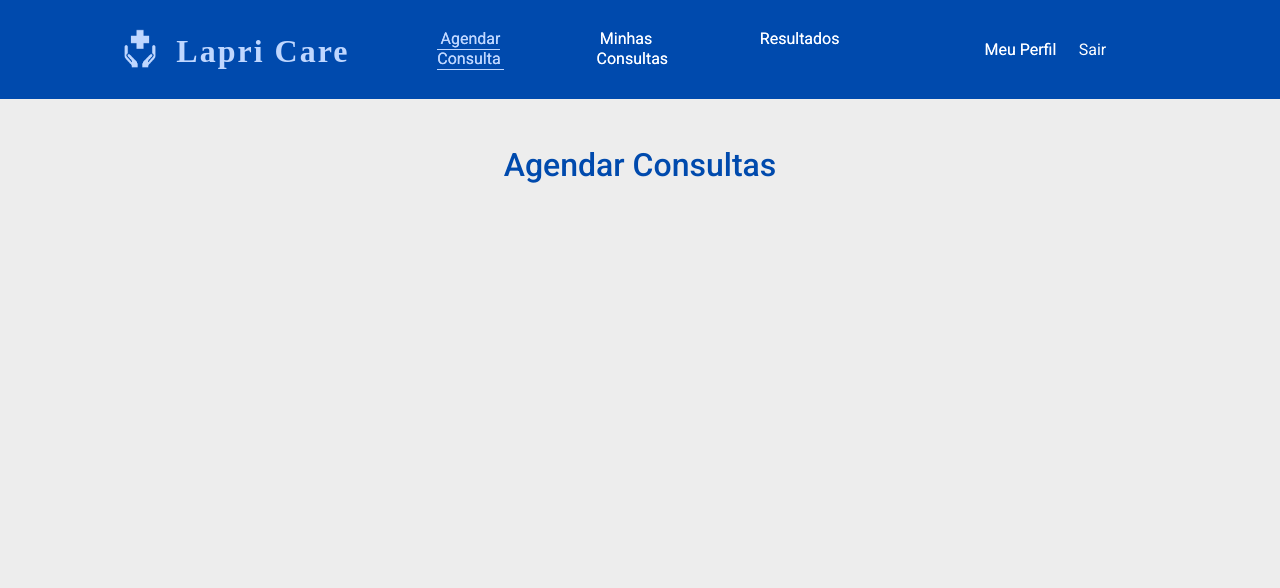
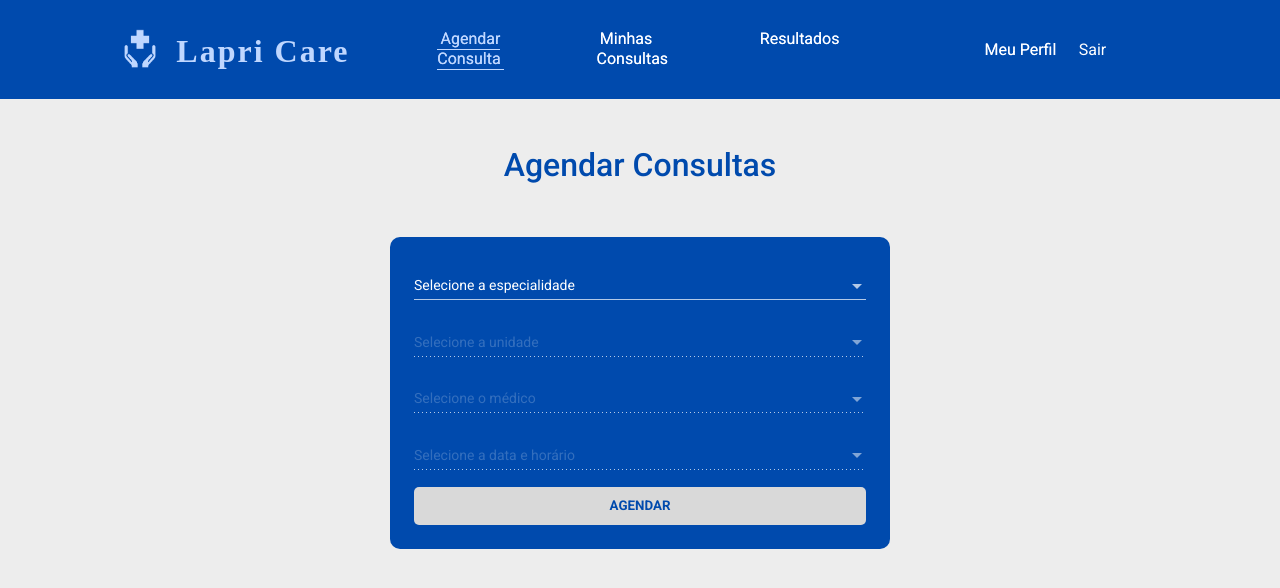
Before and after one commit to PedroBoscachi/Projeto-WEB, an Angular app in the folder Clinica/frontend/clinica/: page /agendar-exame in a window 1280 px wide. Shown: the top 588 px of the page. Built offline with nearby package versions, Linux system fonts and the light colour scheme; a web font is replaced by a local one; what ngx-mask would draw is missing.

Commit message:
feat:form

```diff
--- a/Clinica/frontend/clinica/src/app/app.module.ts
+++ b/Clinica/frontend/clinica/src/app/app.module.ts
@@ -22,7 +22,8 @@ import { MySchedulesComponent } from './pages/my-consultation/my-schedules.compo
 import { MyProfileComponent } from './pages/my-profile/my-profile.component';
 import { NotFoundComponent } from './pages/not-found/not-found.component';
 import { MatCardModule } from '@angular/material/card';
-import {MatDividerModule} from '@angular/material/divider';
+import { MatDividerModule } from '@angular/material/divider';
+import { MatSelectModule } from '@angular/material/select';
 import { CommonModule } from '@angular/common';
 
 export const options: Partial<null | IConfig> | (() => Partial<IConfig>) = null;
@@ -57,6 +58,7 @@ export const options: Partial<null | IConfig> | (() => Partial<IConfig>) = null;
     ReactiveFormsModule,
     NgxMaskModule.forRoot(),
     CommonModule,
+    MatSelectModule,
   ],
   providers: [],
   bootstrap: [AppComponent],
--- /dev/null
+++ b/Clinica/frontend/clinica/src/app/models/Doctor.ts
@@ -0,0 +1,7 @@
+export interface IDoctor {
+  name: string;
+  speciality: string;
+  local: string;
+  schedule: string[];
+  consultingPrice: number;
+}
--- a/Clinica/frontend/clinica/src/app/pages/schedule-exam/schedule-exam.component.css
+++ b/Clinica/frontend/clinica/src/app/pages/schedule-exam/schedule-exam.component.css
@@ -4,3 +4,46 @@ span {
   font-size: 2rem;
   margin-top: 2rem;
 }
+
+.form-wrapper {
+  display: flex;
+  flex-direction: column;
+  background-color: #004aad;
+  padding: 1.5rem;
+  border-radius: 10px;
+  width: clamp(300px, 80vw + 1rem, 500px);
+}
+
+input,
+label,
+select,
+option,
+optgroup {
+  color: #004aad !important;
+  font-size: 1rem !important;
+  border-bottom-color: #004aad !important;
+}
+.mat-form-field-infix {
+  color: #004aad !important;
+  font-size: 1rem !important;
+  border-bottom-color: #004aad !important;
+}
+
+.disabled {
+  opacity: 0.2;
+}
+
+.active {
+  opacity: 1;
+}
+
+.btn-schedule {
+  padding: 0.7rem 1.2rem;
+  min-height: 30px;
+  background-color: #d9d9d9;
+  font-weight: bold;
+  border: 0;
+  color: #004aad;
+  border-radius: 5px;
+  text-transform: uppercase;
+}
--- a/Clinica/frontend/clinica/src/app/pages/schedule-exam/schedule-exam.component.html
+++ b/Clinica/frontend/clinica/src/app/pages/schedule-exam/schedule-exam.component.html
@@ -1,3 +1,82 @@
 <div class="container">
   <h2 class="titulo">Agendar Consultas</h2>
+  <form class="form-wrapper" [formGroup]="form">
+    <mat-form-field color="accent">
+      <mat-label>Selecione a especialidade</mat-label>
+      <mat-select
+        name="speciality"
+        color="accent"
+        [(value)]="selectedSpeciality"
+      >
+        <mat-option></mat-option>
+        <mat-option
+          *ngFor="let speciality of specialities"
+          [value]="speciality"
+          >{{ speciality }}</mat-option
+        >
+      </mat-select>
+    </mat-form-field>
+
+    <mat-form-field>
+      <mat-label [ngClass]="selectedSpeciality == '' ? 'disabled' : 'active'" l
+        >Selecione a unidade</mat-label
+      >
+      <mat-select
+        [disabled]="selectedSpeciality == ''"
+        color="accent"
+        [(value)]="selectedLocal"
+      >
+        <mat-option></mat-option>
+        <mat-option *ngFor="let address of addresses" [value]="address">{{
+          address
+        }}</mat-option>
+      </mat-select>
+    </mat-form-field>
+
+    <mat-form-field>
+      <mat-label [ngClass]="selectedLocal == '' ? 'disabled' : 'active'"
+        >Selecione o médico</mat-label
+      >
+      <mat-select
+        color="accent"
+        [disabled]="selectedLocal == ''"
+        [(value)]="selectedDoctor"
+      >
+        <mat-option></mat-option>
+
+        <mat-option
+          *ngFor="
+            let doctor of filterDoctorsBySpeciality(
+              selectedSpeciality,
+              selectedLocal
+            )
+          "
+          [value]="doctor"
+          >{{ doctor.name }}</mat-option
+        >
+      </mat-select>
+    </mat-form-field>
+    <mat-form-field>
+      <mat-label [ngClass]="selectedDoctor.name == '' ? 'disabled' : 'active'"
+        >Selecione a data e horário</mat-label
+      >
+      <mat-select
+        color="accent"
+        [disabled]="selectedDoctor.name == ''"
+        [(value)]="selectedSchedule"
+      >
+        <mat-option></mat-option>
+
+        <div *ngFor="let doctor of findDoctor()">
+          <mat-option
+            *ngFor="let schedule of doctor.schedule"
+            [value]="schedule"
+          >
+            {{ schedule }}
+          </mat-option>
+        </div>
+      </mat-select>
+    </mat-form-field>
+    <button class="btn-schedule">Agendar</button>
+  </form>
 </div>
--- a/Clinica/frontend/clinica/src/app/pages/schedule-exam/schedule-exam.component.ts
+++ b/Clinica/frontend/clinica/src/app/pages/schedule-exam/schedule-exam.component.ts
@@ -1,4 +1,6 @@
 import { Component, OnInit } from '@angular/core';
+import { FormBuilder } from '@angular/forms';
+import { IDoctor } from 'src/app/models/Doctor';
 
 @Component({
   selector: 'app-schedule-exam',
@@ -6,12 +8,175 @@ import { Component, OnInit } from '@angular/core';
   styleUrls: ['./schedule-exam.component.css'],
 })
 export class ScheduleExamComponent implements OnInit {
-  items: string[] = ['Lucas', 'Maria', 'Isabela'];
-  constructor() {}
+  specialities = [
+    'Dermatologia',
+    'Neurologia',
+    'Cardiologia',
+    'Ortopedia',
+    'Oftalmologia',
+  ];
+  addresses = ['Av. Paulista, 820', 'Av. Brigadeiro Faria Lima, 1200'];
 
-  ngOnInit(): void {}
+  doctors: IDoctor[] = [
+    {
+      name: 'Lucas Namekusa',
+      speciality: 'Dermatologia',
+      local: 'Av. Paulista, 820',
+      consultingPrice: 250,
+      schedule: [
+        '05/12/2022 12:30',
+        '05/12/2022 17:20',
+        '06/12/2022 10:30',
+        '08/12/2022 13:00',
+      ],
+    },
+    {
+      name: 'Pedro Yachura',
+      speciality: 'Dermatologia',
+      local: 'Av. Brigadeiro Faria Lima, 1200',
+      consultingPrice: 180,
+      schedule: ['05/12/2022 12:00', '05/12/2022 17:00', '10/12/2022 19:00'],
+    },
+    {
+      name: 'Rodrigo Martinelii',
+      speciality: 'Dermatologia',
+      local: 'Av. Paulista, 820',
+      consultingPrice: 150,
+      schedule: ['05/12/2022 12:00', '05/12/2022 17:00', '16/12/2022 11:30'],
+    },
+    {
+      name: 'Iuri Mashiro',
+      speciality: 'Neurologia',
+      local: 'Av. Brigadeiro Faria Lima, 1200',
+      consultingPrice: 350,
+      schedule: ['05/12/2022 10:30', '05/12/2022 13:00', '12/12/2022 12:30'],
+    },
+    {
+      name: 'Alisson Stroid',
+      speciality: 'Neurologia',
+      local: 'Av. Brigadeiro Faria Lima, 1200',
+      consultingPrice: 200,
+      schedule: ['05/12/2022 11:20', '05/12/2022 15:30', '13/12/2022 11:30'],
+    },
+    {
+      name: 'Marcia Lima',
+      speciality: 'Neurologia',
+      local: 'Av. Paulista, 820',
+      consultingPrice: 290,
+      schedule: ['05/12/2022 08:40', '05/12/2022 14:40', '05/12/2022 17:30'],
+    },
+    {
+      name: 'Ana Mashiro',
+      speciality: 'Cardiologia',
+      local: 'Av. Brigadeiro Faria Lima, 1200',
+      consultingPrice: 230,
+      schedule: ['05/12/2022 11:30', '05/12/2022 17:00', '10/12/2022 12:30'],
+    },
+    {
+      name: 'Isabela Cardoso',
+      speciality: 'Cardiologia',
+      local: 'Av. Paulista, 820',
+      consultingPrice: 120,
+      schedule: ['05/12/2022 12:00', '05/12/2022 17:00', '12/12/2022 12:50'],
+    },
+    {
+      name: 'Marcos Silva',
+      speciality: 'Cardiologia',
+      local: 'Av. Paulista, 820',
+      consultingPrice: 180,
+      schedule: ['05/12/2022 07:40', '05/12/2022 12:30', '09/12/2022 08:30'],
+    },
+    {
+      name: 'Kevin Ito',
+      speciality: 'Ortopedia',
+      local: 'Av. Brigadeiro Faria Lima, 1200',
+      consultingPrice: 250,
+      schedule: ['05/12/2022 11:00', '05/12/2022 17:35', '08/12/2022 10:30'],
+    },
+    {
+      name: 'Nicolas Alvares',
+      speciality: 'Ortopedia',
+      local: 'Av. Paulista, 820',
+      consultingPrice: 190,
+      schedule: ['05/12/2022 15:45', '05/12/2022 17:00', '17/12/2022 11:30'],
+    },
+    {
+      name: 'Gabriel Antunes',
+      speciality: 'Ortopedia',
+      local: 'Av. Brigadeiro Faria Lima, 1200',
+      consultingPrice: 270,
+      schedule: ['05/12/2022 12:00', '05/12/2022 17:00', '11/12/2022 12:30'],
+    },
+    {
+      name: 'Monica Ferrari',
+      speciality: 'Oftalmologia',
+      local: 'Av. Paulista, 820',
+      consultingPrice: 300,
+      schedule: ['05/12/2022 10:00', '05/12/2022 12:00', '07/12/2022 15:30'],
+    },
+    {
+      name: 'Julia Jahrmann',
+      speciality: 'Oftalmologia',
+      local: 'Av. Brigadeiro Faria Lima, 1200',
+      consultingPrice: 420,
+      schedule: ['05/12/2022 12:55', '05/12/2022 14:30', '06/12/2022 11:30'],
+    },
+    {
+      name: 'Antonio Nunes',
+      speciality: 'Oftalmologia',
+      local: 'Av. Paulista, 820',
+      consultingPrice: 390,
+      schedule: ['05/12/2022 16:30', '05/12/2022 19:00', '15/12/2022 16:50'],
+    },
+  ];
 
-  push(name: string): void {
-    this.items.push(name);
+  selectedSpeciality = '';
+  selectedDoctor: IDoctor = {
+    name: '',
+    consultingPrice: 0,
+    local: '',
+    schedule: [''],
+    speciality: '',
+  };
+  selectedLocal = '';
+  selectedSchedule = '';
+
+  form = this.fb.group({
+    cpf: [''],
+    password: [''],
+  });
+
+  constructor(private fb: FormBuilder) {}
+
+  ngOnInit(): void {
+    this.selectedSpeciality = '';
+    this.selectedDoctor = {
+      name: '',
+      consultingPrice: 0,
+      local: '',
+      schedule: [''],
+      speciality: '',
+    };
+    this.selectedLocal = '';
+    this.selectedSchedule = '';
   }
+
+  filterDoctorsBySpeciality = (speciality: string, local: string) => {
+    console.log(this.selectedLocal);
+    console.log(this.selectedSpeciality);
+    return this.doctors.filter(
+      (doctor) => doctor.speciality === speciality && doctor.local === local
+    );
+  };
+
+  findDoctor = () => {
+    return this.doctors.filter(
+      (doctor) => doctor.name === this?.selectedDoctor?.name || ''
+    );
+  };
+
+  disabledSelect = () => {
+    if (this.selectedDoctor && this.selectedLocal) return true;
+    return false;
+  };
 }
```
